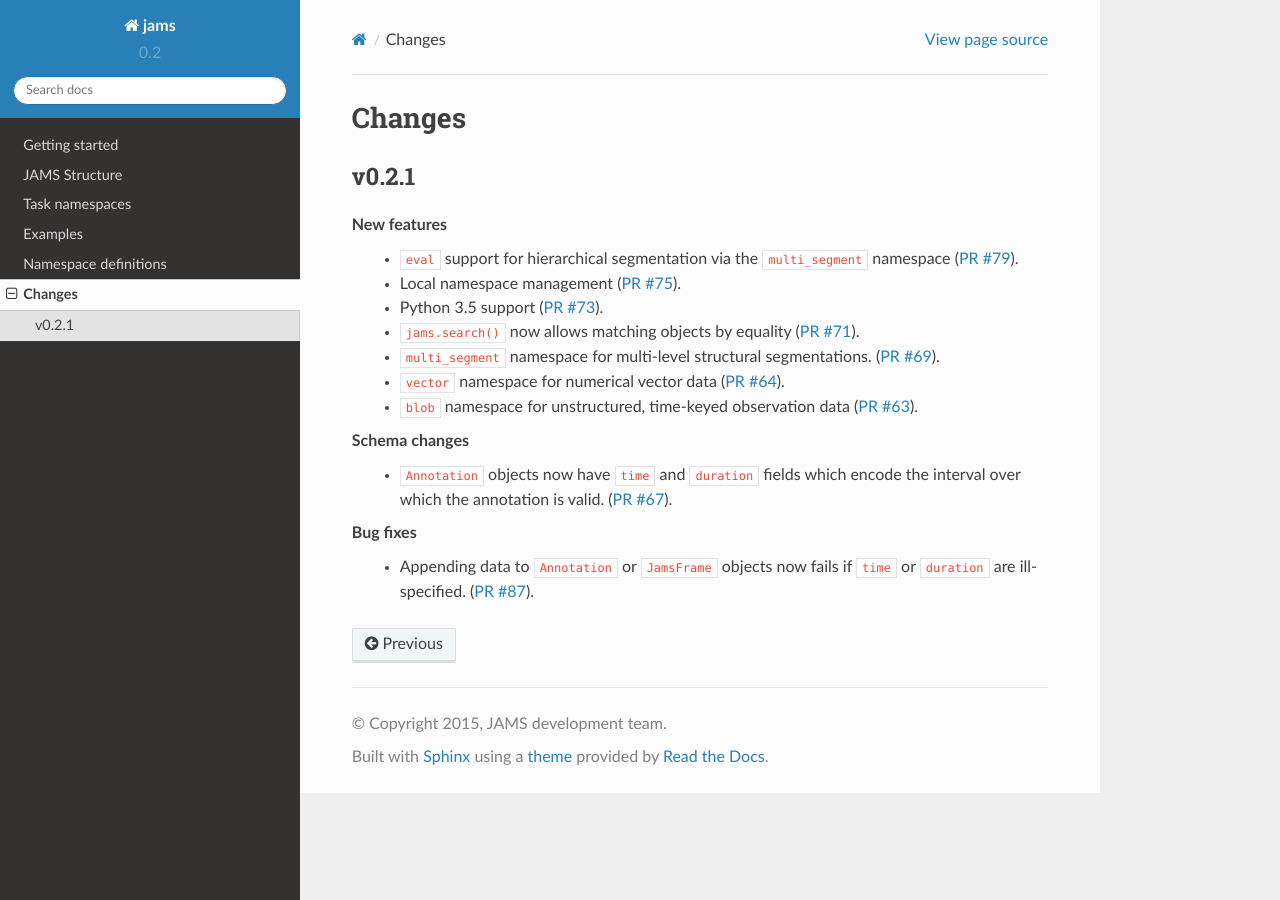
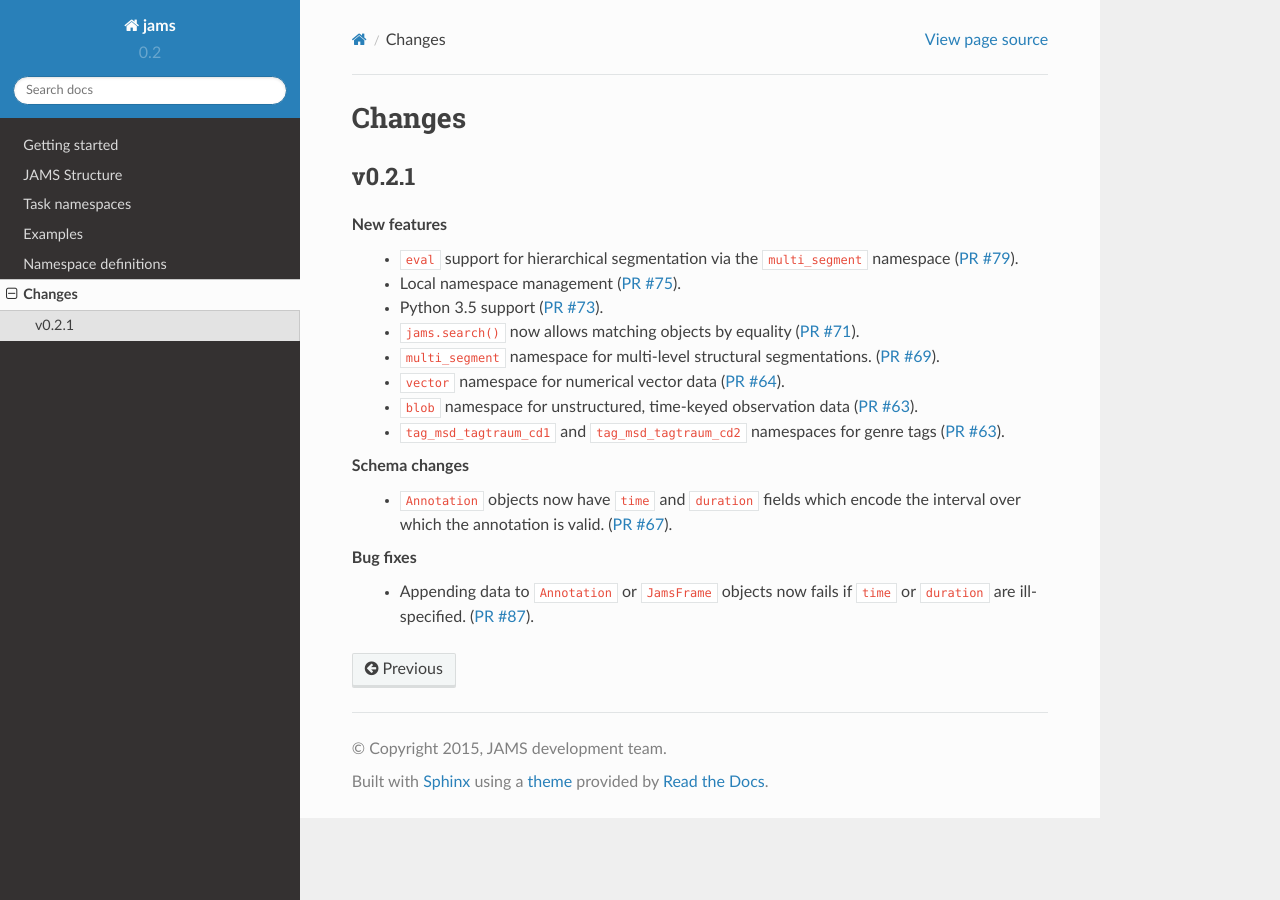
Before and after one commit to marl/jams, a Sphinx documentation site: the page built from docs/changes.rst, in a window 1280 px wide. Built offline with Sphinx 7.4.7 and the Read the Docs theme 2.0.0, drawn with Linux system fonts in a browser that asks for light colours.

Commit message:
updated changelog

```diff
--- a/docs/changes.rst
+++ b/docs/changes.rst
@@ -18,6 +18,8 @@ New features
     (`PR #64 <https://github.com/marl/jams/pull/64>`_).
   - ``blob`` namespace for unstructured, time-keyed observation data
     (`PR #63 <https://github.com/marl/jams/pull/63>`_).
+  - ``tag_msd_tagtraum_cd1`` and ``tag_msd_tagtraum_cd2`` namespaces for genre tags
+    (`PR #63 <https://github.com/marl/jams/pull/83>`_).
 
 Schema changes
   - ``Annotation`` objects now have ``time`` and ``duration`` fields which encode the
```
